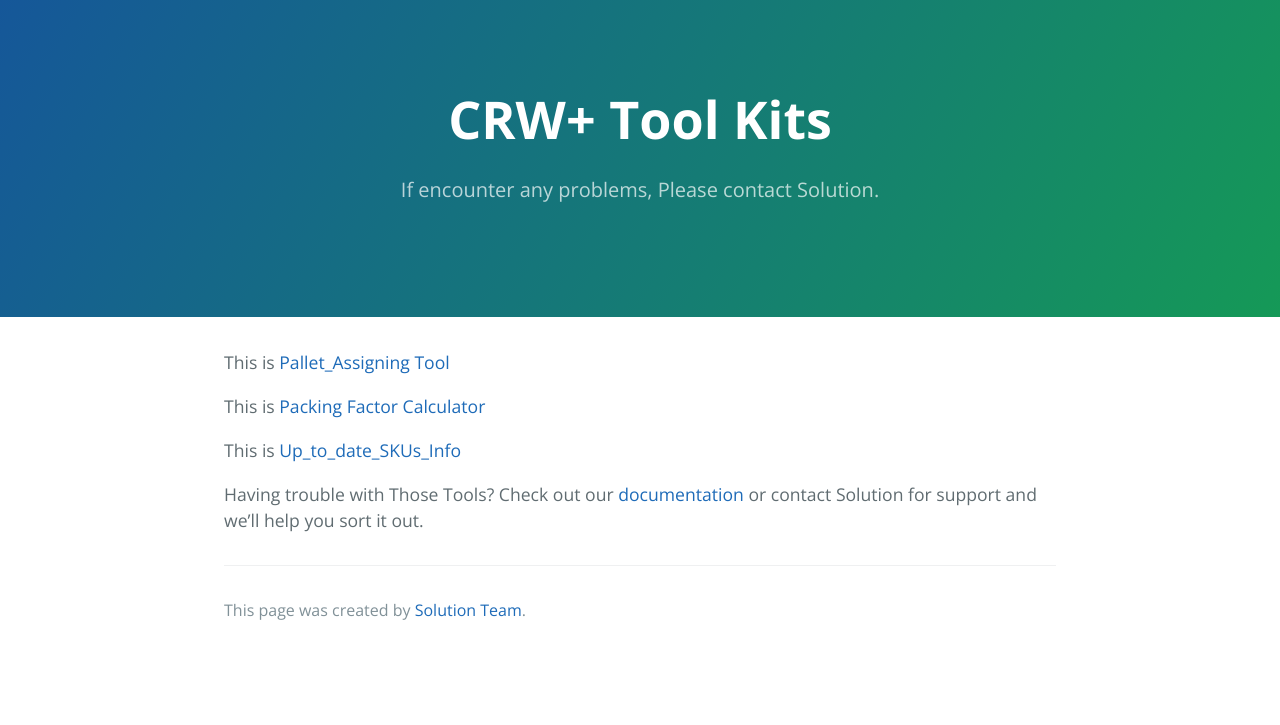
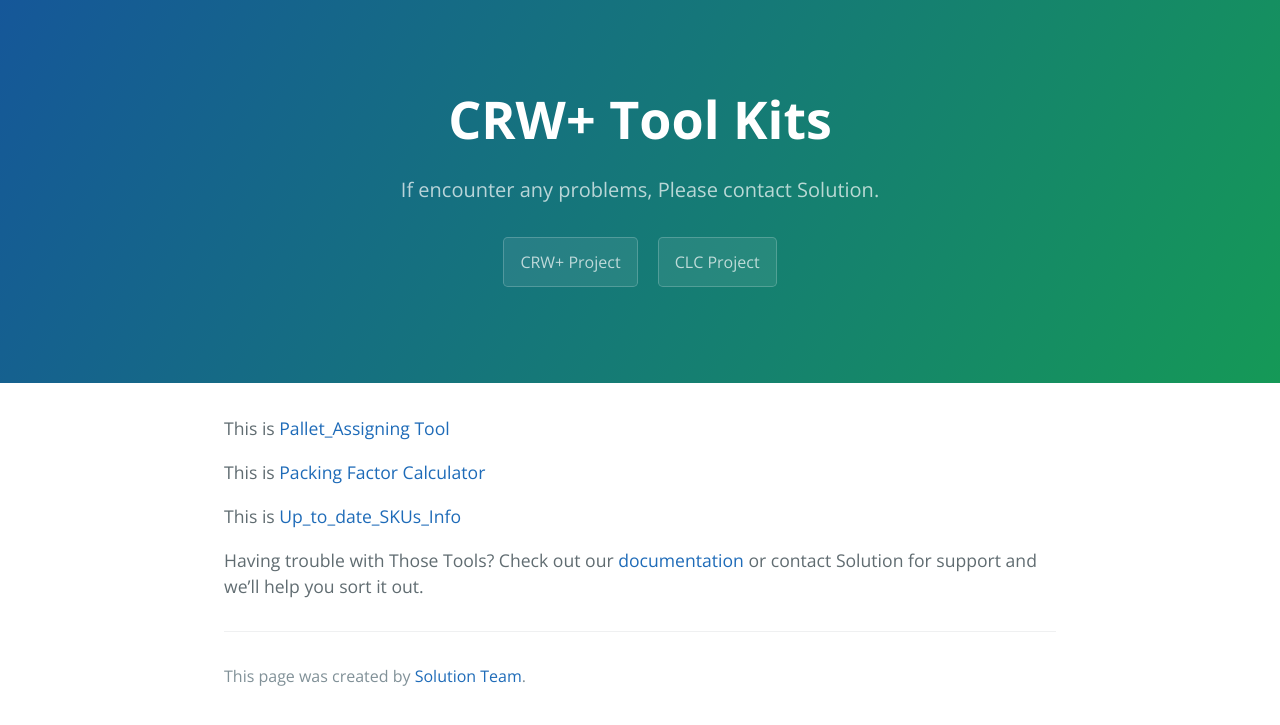
Before and after one commit to Lordbread/Lordbread.github.io, a Jekyll site: the page built from index.md, in a window 1280 px wide. Shown: the top 725 px of the page. Built offline with Jekyll 4.4.1, drawn with Linux system fonts in a browser that asks for light colours.

Commit message:
Update _config.yml

```diff
--- a/_config.yml
+++ b/_config.yml
@@ -1,5 +1,5 @@
 title: CRW+ Tool Kits
 description: If encounter any problems, Please contact Solution.
-show_downloads: False
+show_downloads: true
 google_analytics:
 theme:
```
